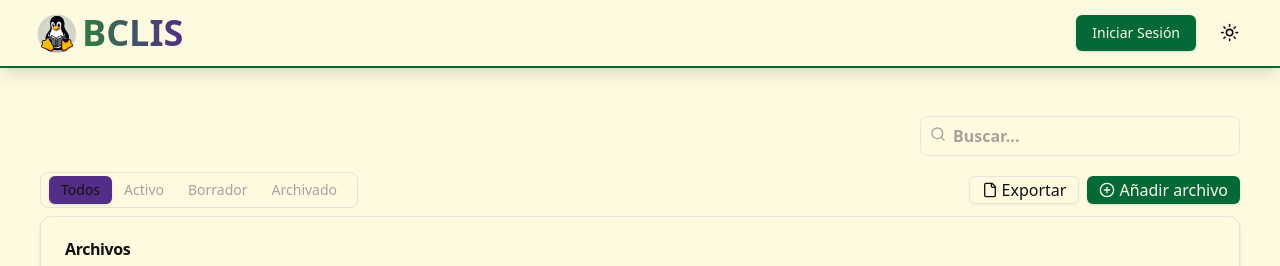
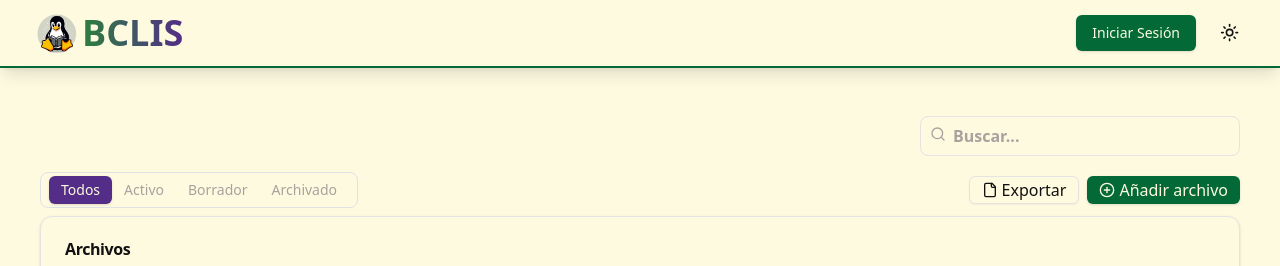
Before and after one commit to BC-LIS/bc-lis-front, a Next.js app: page /file in a window 1280 px wide. Shown: the top 266 px of the page. Built offline with nearby package versions, Linux system fonts and the light colour scheme.

Commit message:
Changing text color for the file state 🎨

```diff
--- a/src/components/ui/tabs.tsx
+++ b/src/components/ui/tabs.tsx
@@ -27,7 +27,7 @@
   <TabsPrimitive.Trigger
     ref={ref}
     className={cn(
-      "inline-flex items-center justify-center whitespace-nowrap rounded-md px-3 py-1 text-sm font-medium ring-offset-background transition-all focus-visible:outline-none focus-visible:ring-2 focus-visible:ring-ring focus-visible:ring-offset-2 disabled:pointer-events-none disabled:opacity-50 data-[state=active]:bg-udea-500 data-[state=active]:text-foreground data-[state=active]:shadow",
+      "inline-flex items-center justify-center whitespace-nowrap rounded-md px-3 py-1 text-sm font-medium ring-offset-background transition-all focus-visible:outline-none focus-visible:ring-2 focus-visible:ring-ring focus-visible:ring-offset-2 disabled:pointer-events-none disabled:opacity-50 data-[state=active]:bg-udea-500 data-[state=active]:text-primary-foreground data-[state=active]:shadow",
       className
     )}
     {...props}
```
